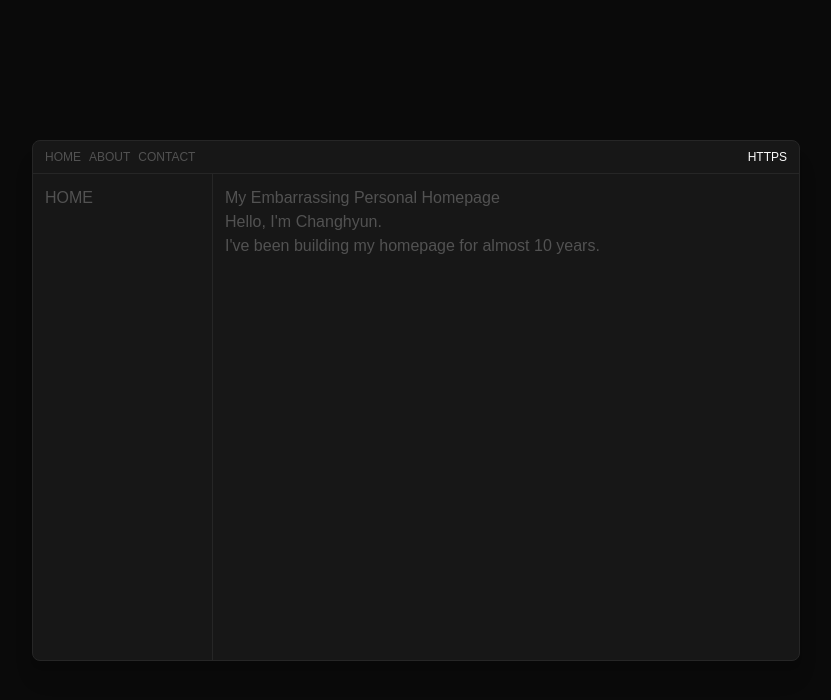
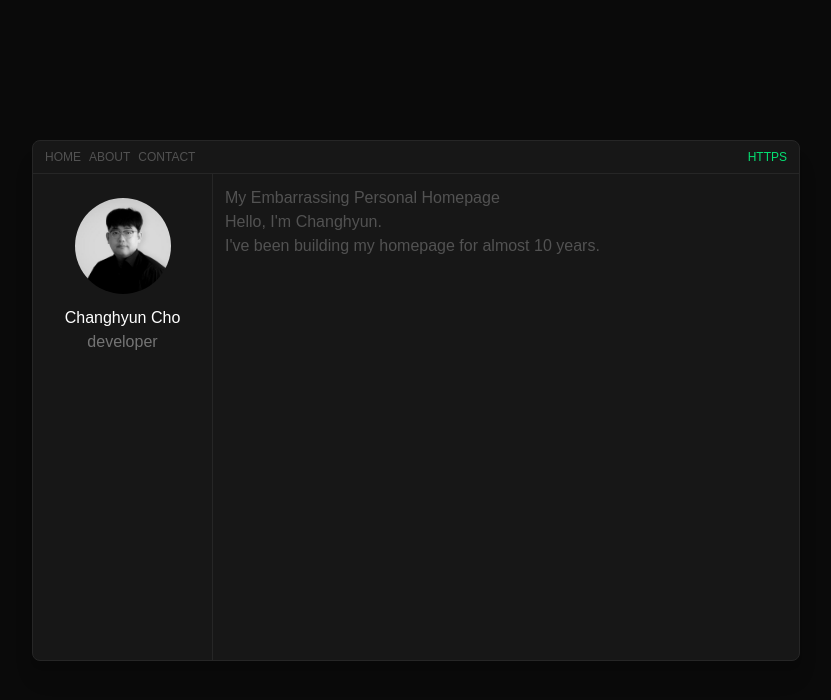
Before and after one commit to changhyunme/changhyun.me, a Next.js app: page / in a window 1280 px wide. Shown: the top 700 px of the page, without its empty margins (224-1055 px from the left). Built offline with nearby package versions, Linux system fonts and the light colour scheme.

Commit message:
namecard

```diff
--- /dev/null
+++ b/app/nav.config.js
@@ -0,0 +1,7 @@
+const navItems = [
+    { name: "home", href: "/" },
+    { name: "about", href: "/about" },
+    { name: "contact", href: "/contact" },
+];
+
+export default navItems;
--- a/app/page.jsx
+++ b/app/page.jsx
@@ -1,13 +1,14 @@
 import ContentWrapper from "@/components/ContentWrapper";
 import ContentSide from "@/components/ContentSide";
 import ContentBody from "@/components/ContentBody";
+import NameCard from "@/components/NameCard";
 
 export default function Home()
 {
   return (
     <ContentWrapper>
       <ContentSide>
-          HOME
+          <NameCard />
       </ContentSide>
       <ContentBody>
           <h1>My Embarrassing Personal Homepage</h1>
--- a/components/Fenster.jsx
+++ b/components/Fenster.jsx
@@ -1,13 +1,8 @@
 import Link from 'next/link';
+import navItems from '@/app/nav.config.js';
 
 // A JSX Document by Changhyun Cho
 // Fenster v1.0.0 in 2025
-
-const navItems = [
-    { name: "home", href: "/" },
-    { name: "about", href: "/about" },
-    { name: "contact", href: "/contact" },
-];
 
 const Fenster = ( {children} ) => {
     return (
@@ -31,7 +26,7 @@ const Fenster = ( {children} ) => {
                         </li>
                     ))}
                 </ul>
-                <div className="ml-auto uppercase">
+                <div className="ml-auto uppercase text-green-400">
                     HTTPS
                 </div>
             </div>
--- /dev/null
+++ b/components/NameCard.jsx
@@ -0,0 +1,17 @@
+const nameCard = () => {
+    return (
+        <div className="">
+            <div className="max-w-24 mx-auto my-3 rounded-full overflow-hidden">
+                <img className="object-cover grayscale-100"
+                     src="profile.jpeg"
+                     alt="profile iamge"/>
+            </div>
+            <div className="mt-3 text-center">
+                <h2 className="text-white">Changhyun Cho</h2>
+                <h2 className="text-white/40">developer</h2>
+            </div>
+        </div>
+    )
+}
+
+export default nameCard;
```
Also changed, not shown: public/profile.jpeg (added).
